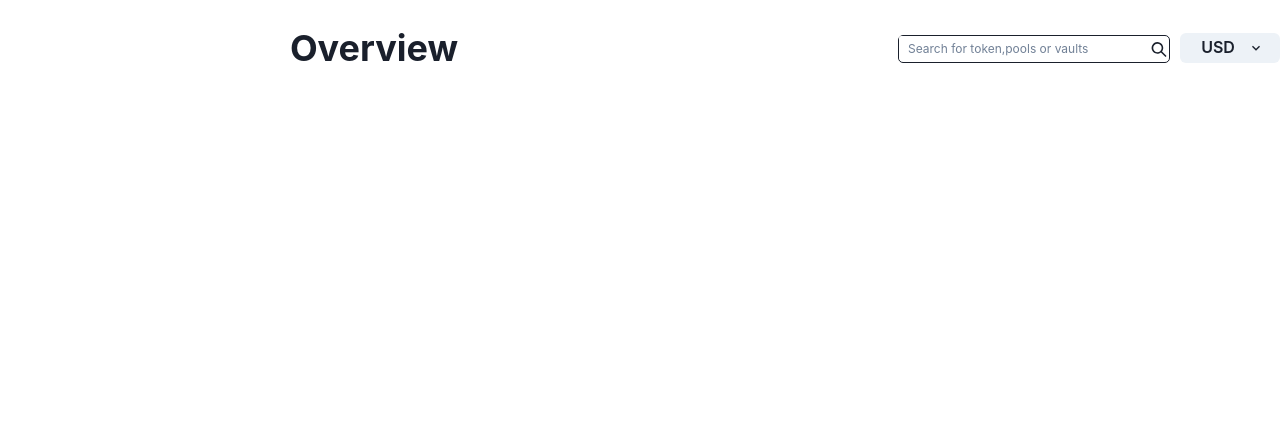
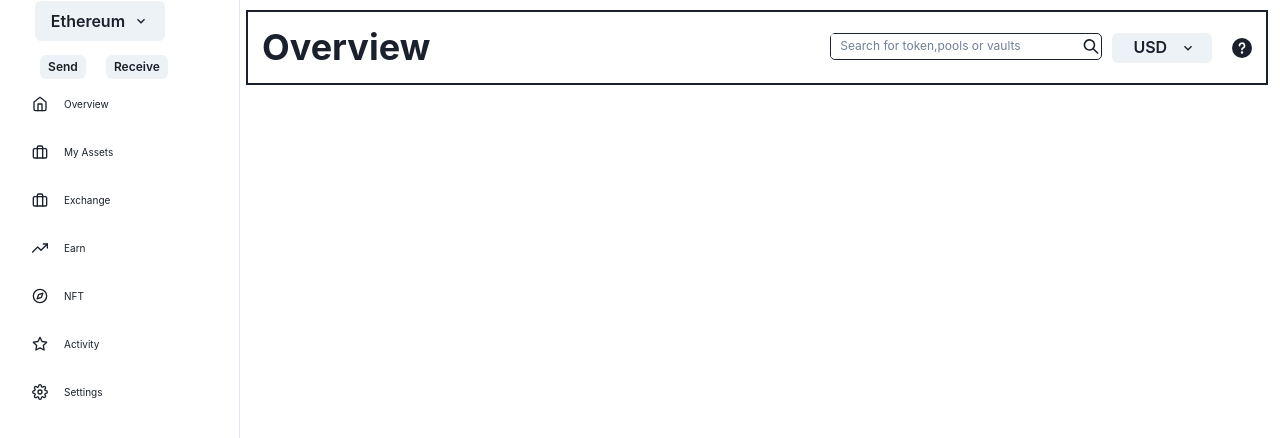
Before and after one commit to JaganZS/Blockchain, a React (Create React App) app in the folder frontier-sample-design/: page / in a window 1280 px wide. Shown: the top 438 px of the page. Built offline with nearby package versions, Linux system fonts and the light colour scheme.

Commit message:
Added header page

```diff
--- a/frontier-sample-design/package.json
+++ b/frontier-sample-design/package.json
@@ -10,6 +10,7 @@
     "@testing-library/jest-dom": "^5.16.4",
     "@testing-library/react": "^13.2.0",
     "@testing-library/user-event": "^13.5.0",
+    "@types/react-icons": "^3.0.0",
     "framer-motion": "^6.3.3",
     "react": "^18.1.0",
     "react-dom": "^18.1.0",
--- a/frontier-sample-design/src/App.js
+++ b/frontier-sample-design/src/App.js
@@ -1,28 +1,60 @@
 // import logo from './logo.svg';
 import './App.css';
 import { Flex, Box,Heading,Input,Button,InputGroup,Icon,Menu,MenuButton,MenuList,
-  MenuItem,
-  HStack,Stack, VStack} from '@chakra-ui/react'
+  MenuItem, Grid, GridItem,
+  HStack,Stack, VStack, Container} from '@chakra-ui/react'
 import { SearchIcon,ChevronDownIcon } from '@chakra-ui/icons'
+import SimpleSidebar from './sidebar.tsx';
+import Headers from './Header';
 
 // import { ChakraProvider } from '@chakra-ui/react'
 
 function App() {
   return(
-    <div className="App">
-      <Flex w={"20%"} h="100%">
+    <Flex className="App" flexBasis={"fit-content"}>
+      <SimpleSidebar />
+      <Headers />
+      {/* <Flex>
 
-      </Flex>
 
-        <Flex marginLeft={"250px"} alignItems="center" alignContent={"start"}>
+        <Flex w={"15%"} h="100%" flexBasis={"fit-content"} border={"2px"}>
+          <VStack>
+            <Container>
+            <Menu >
+                <MenuButton
+                  rightIcon={<ChevronDownIcon />}>
+                    Ethereum
+                </MenuButton>
+                <MenuList >
+                  <MenuItem>BSC</MenuItem>
+                  <MenuItem>Polygon</MenuItem>
+                </MenuList>
+              </Menu>
+              <Grid templateColumns='repeat(2, 1fr)' gap={3}>
+                {/* <GridItem w='100%' h='10' bg='blue.500' /> */}
+              {/* <Button>
+                Send
+              </Button>
+              <Button>
+                Receive
+              </Button>
+              </Grid>
+              </Container>
+          </VStack>
+         </Flex> */}
+
+
+
+        {/* <Flex marginLeft={"6px"} alignItems="center" alignContent={"start"}
+        flexBasis="fit-content" border={"2px"}>
         <Box w="100%" h="10px">
               <Heading> Overview </Heading>
         </Box>
-          <HStack spacing={"10px"}>
+          <HStack spacing={"10px"}> */}
             {/* <Box w="100%" h="10px">
               <Heading> Overview </Heading>
             </Box> */}
-            <Flex>
+            {/* <Flex>
               <Flex marginLeft={"400px"} marginTop={"35px"} border={"1px"} borderRadius={"5px"}>
                 <Input w="250px"
                   size='xs'
@@ -41,19 +73,14 @@ function App() {
                 <MenuItem>AED</MenuItem>
               </MenuList>
               </Menu>
-              </Flex>
+              </Flex> */}
 
 
-          </HStack>
+          {/* </HStack> */}
 
-        </Flex>
+        {/* </Flex> */}
 
-
-    {/* <Heading>
-      This is chakra
-    </Heading> */}
-  </div>
-  );
-}
-
+</Flex>
+  )
+            }
 export default App;
--- /dev/null
+++ b/frontier-sample-design/src/Header.js
@@ -0,0 +1,50 @@
+import './App.css';
+import { Flex, Box,Heading,Input,Button,InputGroup,Icon,Menu,MenuButton,MenuList,
+  MenuItem, Grid, GridItem,
+  HStack,Stack, VStack, Container} from '@chakra-ui/react'
+import { SearchIcon,ChevronDownIcon,QuestionIcon } from '@chakra-ui/icons'
+import SimpleSidebar from './sidebar.tsx';
+
+function Headers() {
+    return(
+      <div className="App" flexBasis={"fit-content"}>
+<Box marginTop="10px">
+  <Flex marginLeft={"6px"} alignItems="center" alignContent={"start"} padding="14px"
+        flexBasis="fit-content" border={"2px"}>
+        <Box w="100%">
+              <Heading> Overview </Heading>
+        </Box>
+            <Flex>
+              <Flex marginLeft={"400px"} border={"1px"} borderRadius={"5px"} h="27px">
+                <Input w="250px"
+                  size='xs'
+                  placeholder='Search for token,pools or vaults'
+                  borderColor={"white"}
+                />
+                <Icon as={SearchIcon} w="20px" h="15px" alignSelf={"center"}/>
+              </Flex>
+              <Menu >
+                <MenuButton marginLeft={"10px"} w="100px" h="30px" as={Button}
+                rightIcon={<ChevronDownIcon />}>
+                  USD
+                </MenuButton>
+              <MenuList >
+                <MenuItem>RS</MenuItem>
+                <MenuItem>AED</MenuItem>
+              </MenuList>
+              </Menu>
+              <Icon marginLeft={"20px"} w="20px" h="20px" alignSelf={"center"}>
+                <QuestionIcon />
+              </Icon>
+              </Flex>
+
+{/*
+          </HStack> */}
+
+        </Flex>
+
+</Box>
+        </div>
+    )
+}
+    export default Headers;
--- /dev/null
+++ b/frontier-sample-design/src/sidebar.tsx
@@ -0,0 +1,210 @@
+import React, { ReactNode } from 'react';
+import {
+  IconButton,
+  Box,
+  CloseButton,
+  Flex,
+  Icon,
+  useColorModeValue,
+  Link,
+  Drawer,
+  DrawerContent,
+  Text,
+  useDisclosure,
+  BoxProps,
+  FlexProps,Button,Grid,Menu,MenuButton,MenuItem,MenuList,GridItem
+} from '@chakra-ui/react';
+import {
+  FiHome,
+  FiTrendingUp,
+  FiCompass,
+  FiStar,
+  FiSettings,
+  FiMenu,
+  FiBriefcase,
+  FiBookmark,
+} from 'react-icons/fi';
+import { IconType } from 'react-icons';
+import { SearchIcon,ChevronDownIcon } from '@chakra-ui/icons'
+import { ReactText } from 'react';
+
+interface LinkItemProps {
+  name: string;
+  icon: IconType;
+}
+const LinkItems: Array<LinkItemProps> = [
+  { name: 'Overview', icon: FiHome },
+  { name: 'My Assets', icon: FiBriefcase},
+  { name: 'Exchange', icon: FiBriefcase},
+  { name: 'Earn', icon: FiTrendingUp },
+  { name: 'NFT', icon: FiCompass },
+  { name: 'Activity', icon: FiStar },
+  { name: 'Settings', icon: FiSettings },
+];
+
+export default function SimpleSidebar({ children }: { children: ReactNode }) {
+  const { isOpen, onOpen, onClose } = useDisclosure();
+  return (
+    <Box minH="100vh" bg={useColorModeValue('gray.100', 'gray.900')} w="240px">
+      <SidebarContent
+        onClose={() => onClose}
+        display={{ base: 'none', md: 'block' }}
+      />
+      <Drawer
+        autoFocus={false}
+        isOpen={isOpen}
+        placement="left"
+        onClose={onClose}
+        returnFocusOnClose={false}
+        onOverlayClick={onClose}
+        size="full">
+        <DrawerContent>
+          <SidebarContent onClose={onClose} />
+        </DrawerContent>
+      </Drawer>
+      {/* mobilenav */}
+      <MobileNav display={{ base: 'flex', md: 'none' }} onOpen={onOpen} />
+      <Box ml={{ base: 0, md: 60 }} p="4">
+        {children}
+      </Box>
+    </Box>
+  );
+}
+
+interface SidebarProps extends BoxProps {
+  onClose: () => void;
+}
+
+const SidebarContent = ({ onClose, ...rest }: SidebarProps) => {
+  return (
+    <Box
+      bg={useColorModeValue('white', 'gray.900')}
+      borderRight="1px"
+      borderRightColor={useColorModeValue('gray.200', 'gray.700')}
+      w={{ base: 'full', md: 60 }}
+      pos="fixed"
+      h="full"
+      //marginTop={"30px"}
+      {...rest}>
+      <Flex h="20" alignItems="center" mx="8" justifyContent="space-between">
+        <Flex >
+        {/* <Menu >
+          <MenuButton
+            RightIcon={<ChevronDownIcon />}>
+              Ethereum
+          </MenuButton>
+          <MenuList >
+            <MenuItem>BSC</MenuItem>
+            <MenuItem>Polygon</MenuItem>
+          </MenuList>
+        </Menu> */}
+
+        <Grid templateColumns='repeat(2, 1fr)' gap={3}>
+        <GridItem colSpan={2}>
+        <Menu >
+          <MenuButton as={Button} rightIcon={<ChevronDownIcon />}>
+              Ethereum
+          </MenuButton>
+          <MenuList >
+            <MenuItem>BSC</MenuItem>
+            <MenuItem>Polygon</MenuItem>
+          </MenuList>
+        </Menu>
+        </GridItem>
+          <GridItem rowSpan={2}>
+          <Button size="xs">
+              Send
+          </Button>
+          </GridItem>
+          {/* <Button size="xs">
+              Send
+          </Button> */}
+          <GridItem rowSpan={2}>
+          <Button size="xs">
+              Receive
+          </Button>
+          </GridItem>
+          {/* <Button size="xs">
+              Receive
+          </Button> */}
+        </Grid>
+        </Flex>
+        {/* <Text fontSize="2xl" fontFamily="monospace" fontWeight="bold">
+          Logo
+        </Text> */}
+
+        <CloseButton display={{ base: 'flex', md: 'none' }} onClick={onClose} />
+      </Flex>
+      {LinkItems.map((link) => (
+        <NavItem key={link.name} icon={link.icon} fontSize="10px">
+          {link.name}
+        </NavItem>
+      ))}
+    </Box>
+  );
+};
+
+interface NavItemProps extends FlexProps {
+  icon: IconType;
+  children: ReactText;
+}
+const NavItem = ({ icon, children, ...rest }: NavItemProps) => {
+  return (
+    <Link href="#" style={{ textDecoration: 'none' }} _focus={{ boxShadow: 'none' }}>
+      <Flex
+        align="center"
+        p="4"
+        mx="4"
+        borderRadius="lg"
+        role="group"
+        cursor="pointer"
+        _hover={{
+          bg: 'cyan.400',
+          color: 'white',
+        }}
+        {...rest}>
+        {icon && (
+          <Icon
+            mr="4"
+            fontSize="16"
+            _groupHover={{
+              color: 'white',
+            }}
+            as={icon}
+          />
+        )}
+        {children}
+      </Flex>
+    </Link>
+  );
+};
+
+interface MobileProps extends FlexProps {
+  onOpen: () => void;
+}
+const MobileNav = ({ onOpen, ...rest }: MobileProps) => {
+  return (
+    <Flex
+      ml={{ base: 0, md: 60 }}
+      px={{ base: 4, md: 24 }}
+      height="20"
+      alignItems="center"
+      bg={useColorModeValue('white', 'gray.900')}
+      borderBottomWidth="1px"
+      borderBottomColor={useColorModeValue('gray.200', 'gray.700')}
+      justifyContent="flex-start"
+      {...rest}>
+      <IconButton
+        variant="outline"
+        onClick={onOpen}
+        aria-label="open menu"
+        icon={<FiMenu />}
+      />
+
+      {/* <Text fontSize="2xl" ml="8" fontFamily="monospace" fontWeight="bold">
+        Logo
+      </Text> */}
+    </Flex>
+  );
+};
+// export default SimpleSidebar;
```
Also changed, not shown: 1 other file (tests, documents, lock files or other folders).
